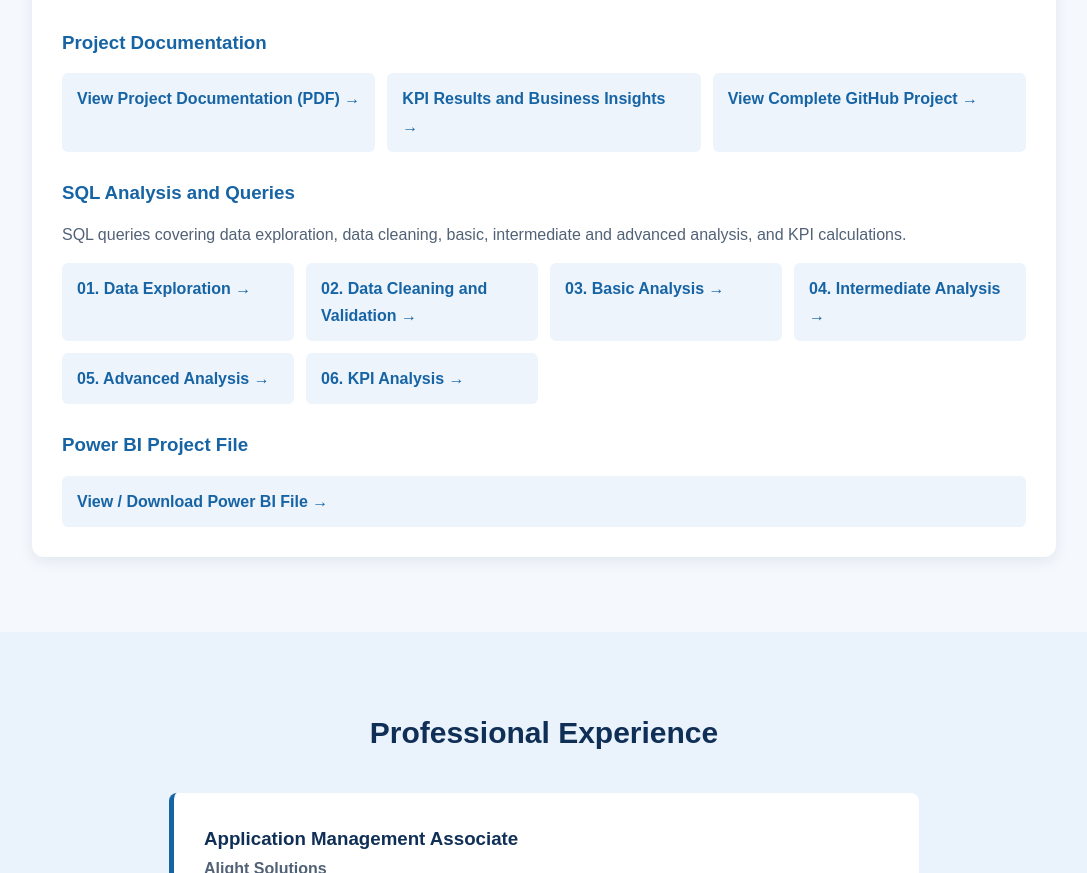
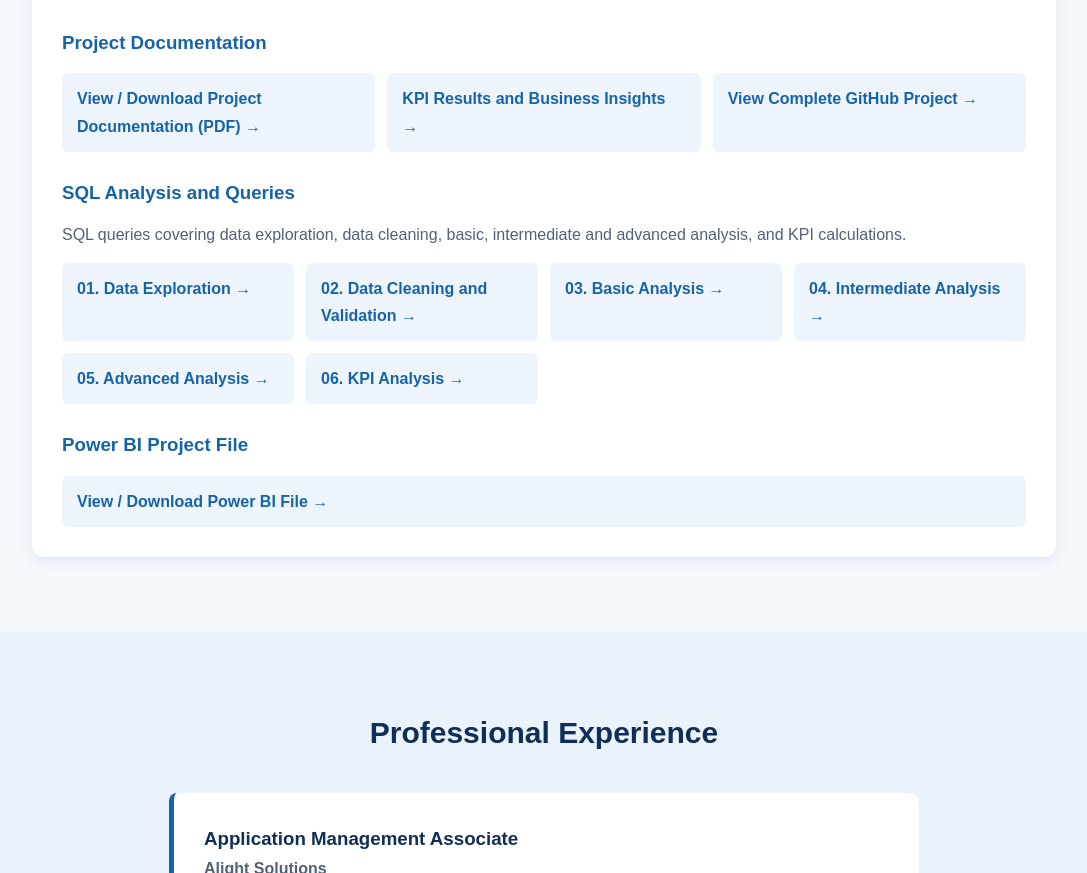
Before and after one commit to jubedha/jubedha.github.io, a plain HTML site: page index.html in a window 1280 px wide. Shown: the part 3277-4150 px from the top of the page, without its empty margins (96-1183 px from the left). Drawn offline with Linux system fonts and the light colour scheme.

Commit message:
Fix project documentation PDF link

```diff
--- a/index.html
+++ b/index.html
@@ -521,11 +521,13 @@
 
             <div class="resource-list">
 
-                <a class="project-link"
-                   href="https://github.com/jubedha/IT-Support-Helpdesk-Analysis/blob/main/IT_SERVICE_DESK_%5E0_%20INCIDENT_MANAGEMENT_ANALYSIS.pdf"
-                   target="_blank" rel="noopener noreferrer">
-                    View Project Documentation (PDF) →
-                </a>
+
+            <a class="project-link"
+               href="https://raw.githubusercontent.com/jubedha/IT-Support-Helpdesk-Analysis/main/IT_SERVICE_DESK_%5E0_%20INCIDENT_MANAGEMENT_ANALYSIS.pdf"
+               target="_blank" rel="noopener noreferrer">
+                View / Download Project Documentation (PDF) →
+            </a>
+
 
                 <a class="project-link"
                    href="https://github.com/jubedha/IT-Support-Helpdesk-Analysis/blob/main/KPI_Results_and_Business_Insights.txt"
```
